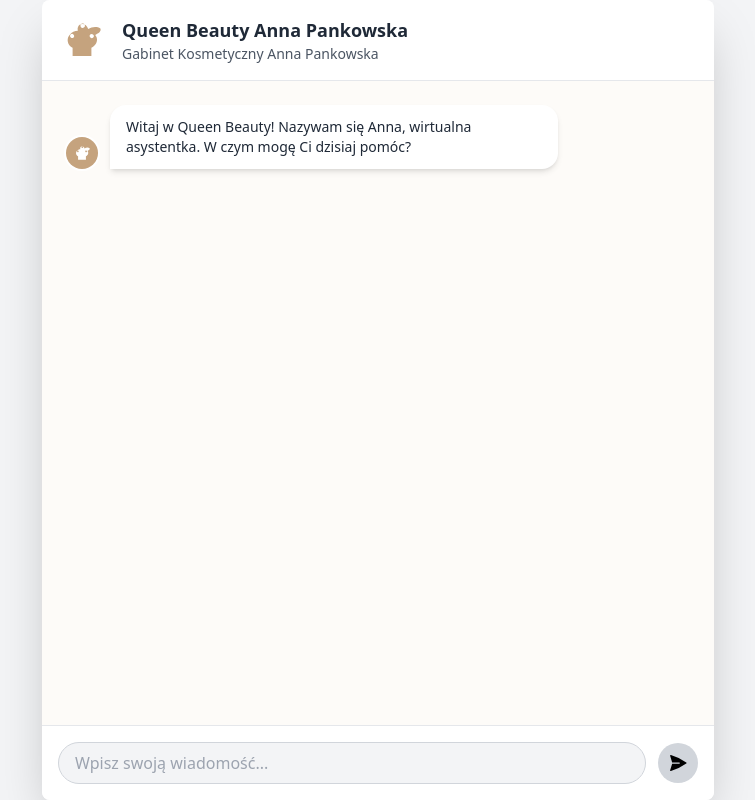
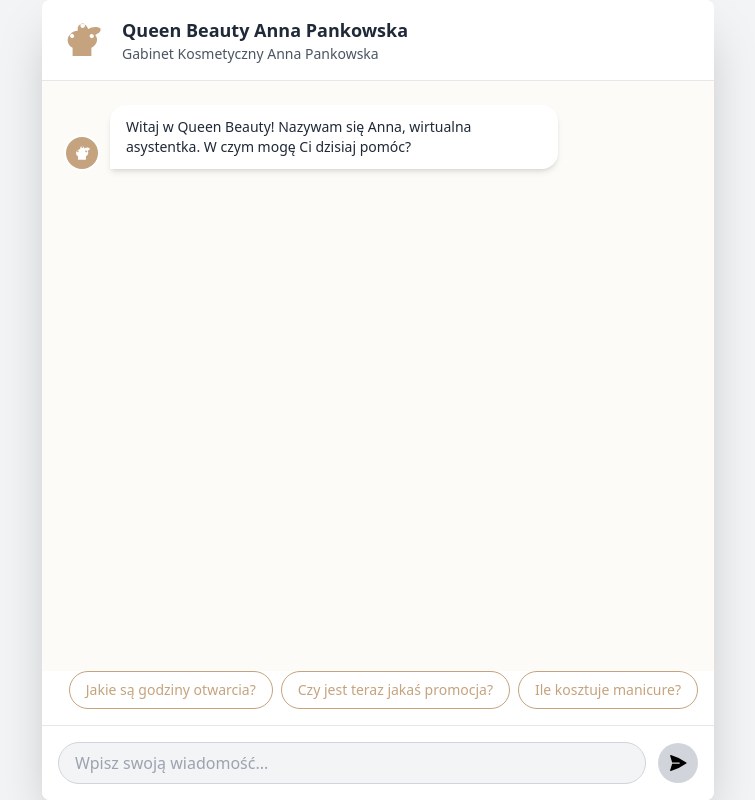
Before and after one commit to pankowskiradek78-code/01, a React (Vite) app: page / in a window 1280 px wide. Shown: the whole page, without its empty margins (262-1017 px from the left). Built offline with nearby package versions, Linux system fonts and the light colour scheme; no server answers.

Commit message:
Implement suggestion buttons for user input
Added suggestion feature to display predefined questions.

```diff
--- a/App.tsx
+++ b/App.tsx
@@ -8,9 +8,16 @@
 import ChatInput from './components/ChatInput';
 import TypingIndicator from './components/TypingIndicator';
 
+const SUGGESTIONS = [
+  'Jakie są godziny otwarcia?',
+  'Czy jest teraz jakaś promocja?',
+  'Ile kosztuje manicure?',
+];
+
 const App: React.FC = () => {
   const [messages, setMessages] = useState<Message[]>([]);
   const [isLoading, setIsLoading] = useState<boolean>(false);
+  const [showSuggestions, setShowSuggestions] = useState<boolean>(true);
   const messagesEndRef = useRef<HTMLDivElement>(null);
 
   const scrollToBottom = () => {
@@ -34,6 +41,11 @@
 
   const handleSendMessage = useCallback(async (inputText: string) => {
     if (!inputText.trim()) return;
+
+    // Hide suggestions after the first message is sent
+    if (showSuggestions) {
+      setShowSuggestions(false);
+    }
 
     const userMessage: Message = {
       id: Date.now(),
@@ -62,7 +74,7 @@
     } finally {
       setIsLoading(false);
     }
-  }, []);
+  }, [showSuggestions]);
 
   return (
     <div className="flex flex-col h-screen max-w-2xl mx-auto bg-white shadow-2xl rounded-lg overflow-hidden font-sans">
@@ -74,6 +86,21 @@
         {isLoading && <TypingIndicator />}
         <div ref={messagesEndRef} />
       </div>
+
+      {showSuggestions && (
+        <div className="p-4 pt-0 flex flex-wrap justify-end gap-2">
+          {SUGGESTIONS.map((suggestion) => (
+            <button
+              key={suggestion}
+              onClick={() => handleSendMessage(suggestion)}
+              className="px-4 py-2 text-sm text-[#C5A37E] bg-white border border-[#C5A37E] rounded-full hover:bg-gray-50 transition-colors"
+            >
+              {suggestion}
+            </button>
+          ))}
+        </div>
+      )}
+
       <ChatInput onSendMessage={handleSendMessage} isLoading={isLoading} />
     </div>
   );
```
